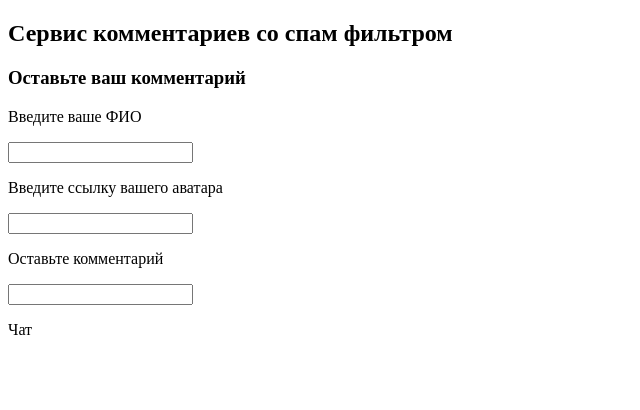
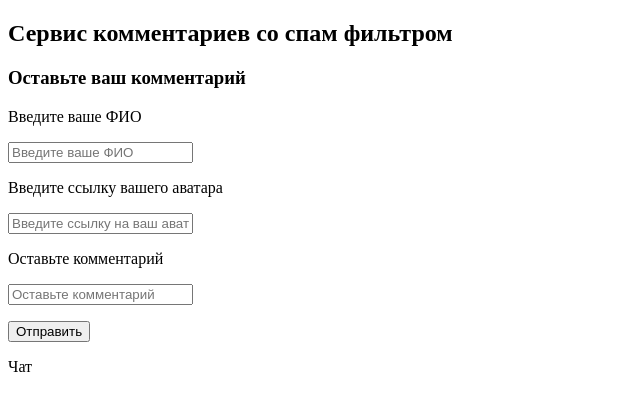
Before and after one commit to AnnaSaurina/Week12, a plain HTML site: page comment.html in a window 1280 px wide. Shown: the whole page, without its empty margins (0-640 px from the left). Drawn offline with Linux system fonts and the light colour scheme.

Commit message:
Added function

```diff
--- a/comment.html
+++ b/comment.html
@@ -17,13 +17,16 @@
             <h3>Оставьте ваш комментарий</h3>
         </div>
         <div id="name">Введите ваше ФИО
-            <p><input type="text"></p>
+            <p><input type="text" placeholder="Введите ваше ФИО"></p>
         </div>
         <div id="image">Введите ссылку вашего аватара
-            <p><input type="text"></p>
+            <p><input type="text" placeholder="Введите ссылку на ваш аватар"></p>
         </div>
         <div id="comment">Оставьте комментарий
-            <p><input type="text"></p>
+            <p><input type="text" placeholder="Оставьте комментарий"></p>
+        </div>
+        <div id="button">
+            <button type="submit" onclick="published()">Отправить</button>
         </div>
         <div id="chat">
             <p>Чат</p>
--- a/js/comment.js
+++ b/js/comment.js
@@ -0,0 +1,11 @@
+function published(){
+    event.preventDefault();
+
+    let userName=document.getElementById('name');
+    let commentText=document.getElementById('comment');
+
+    let comment={
+
+    }
+
+}
```
